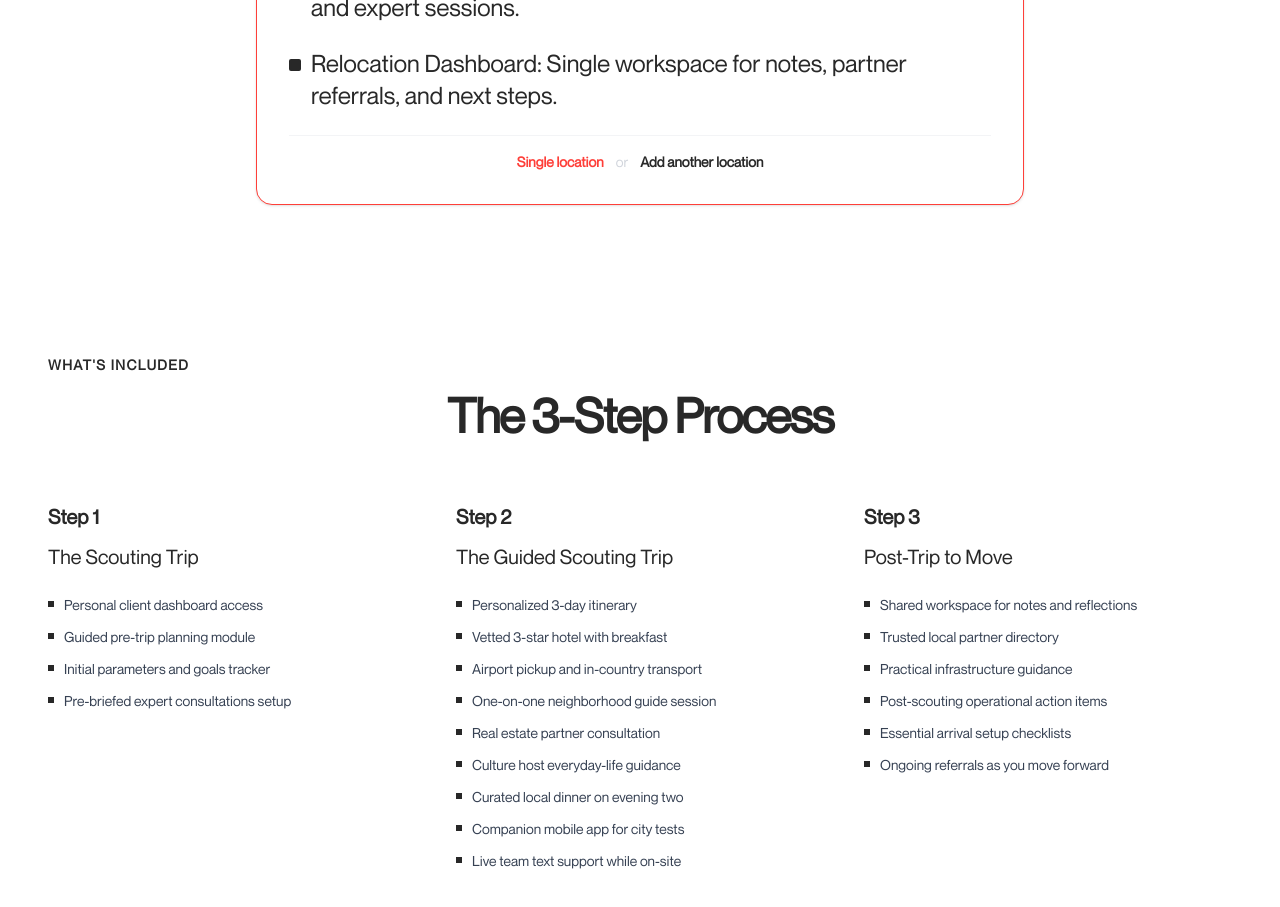
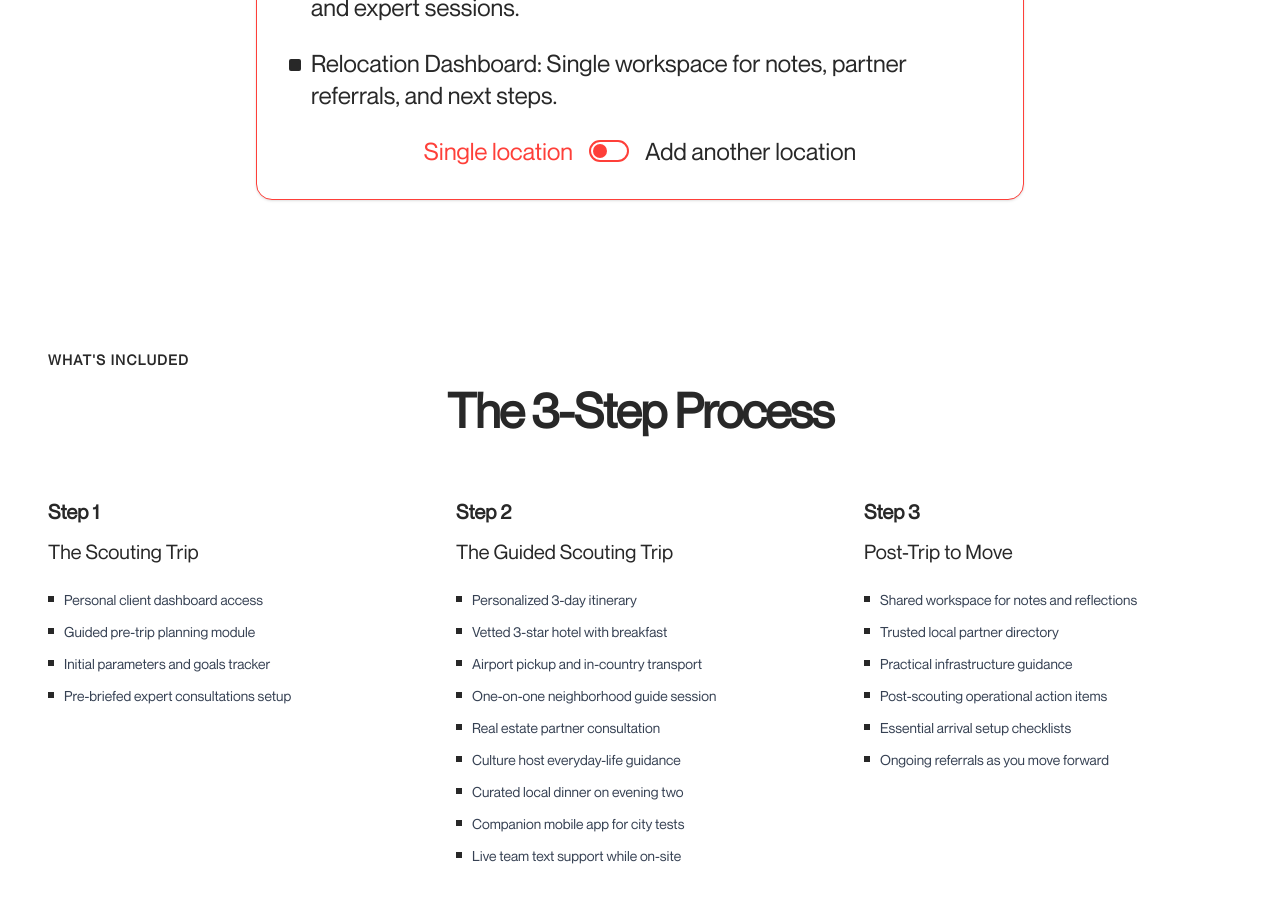
Before and after one commit to murad403/livable-web, a Next.js app: page /pricing in a window 1280 px wide. Shown: the part 1820-2727 px from the top of the page. Built offline with nearby package versions, Linux system fonts and the light colour scheme; no server answers; a web font is replaced by a local one.

Commit message:
feat: add Pricing component with flat-rate relocation details and location toggle

```diff
--- a/src/components/app/Pricing.tsx
+++ b/src/components/app/Pricing.tsx
@@ -61,20 +61,33 @@ const Pricing = () => {
                     </ul>
                 </div>
 
-                {/* Location Switcher toggle at bottom */}
-                <div className="flex items-center justify-center gap-3 text-xs sm:text-sm pt-4 border-t border-gray-100">
+                {/* Location Switcher toggle at bottom matching Figma image */}
+                <div className="flex items-center justify-center gap-4 text-xl md:text-2xl font-medium text-title">
                     <button
                         onClick={() => setSelectedOption('single')}
-                        className={`font-semibold cursor-pointer transition-colors ${
-                            selectedOption === 'single' ? 'text-primary' : 'text-gray-400 hover:text-title'
+                        className={`font-medium cursor-pointer transition-colors ${
+                            selectedOption === 'single' ? 'text-primary' : 'text-title hover:text-primary'
                         }`}
                     >
                         Single location
                     </button>
-                    <span className="text-gray-300">or</span>
+
+                    {/* Red Pill Toggle Switch */}
+                    <button
+                        onClick={() => setSelectedOption(selectedOption === 'single' ? 'another' : 'single')}
+                        className="w-10 h-5.5 rounded-full border-2 border-primary flex items-center p-0.5 cursor-pointer transition-colors shrink-0"
+                        aria-label="Toggle location option"
+                    >
+                        <span
+                            className={`w-3.5 h-3.5 rounded-full bg-primary transition-transform duration-300 transform ${
+                                selectedOption === 'single' ? 'translate-x-0' : 'translate-x-4.5'
+                            }`}
+                        />
+                    </button>
+
                     <button
                         onClick={() => setSelectedOption('another')}
-                        className={`font-semibold cursor-pointer transition-colors ${
+                        className={`font-medium cursor-pointer transition-colors ${
                             selectedOption === 'another' ? 'text-primary' : 'text-title hover:text-primary'
                         }`}
                     >
```
